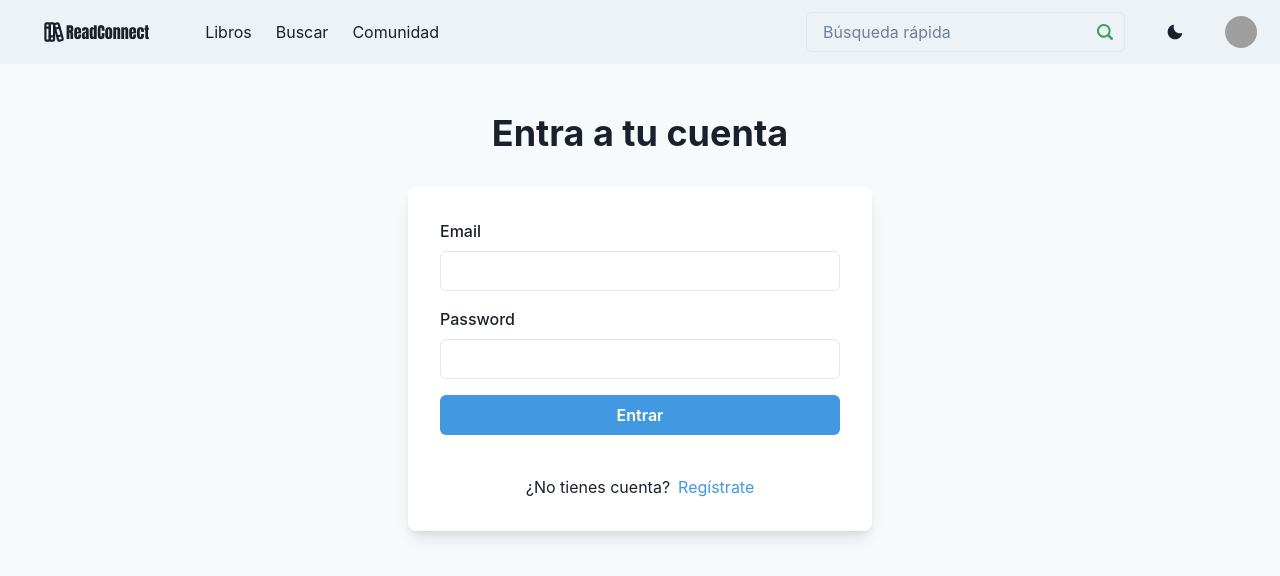
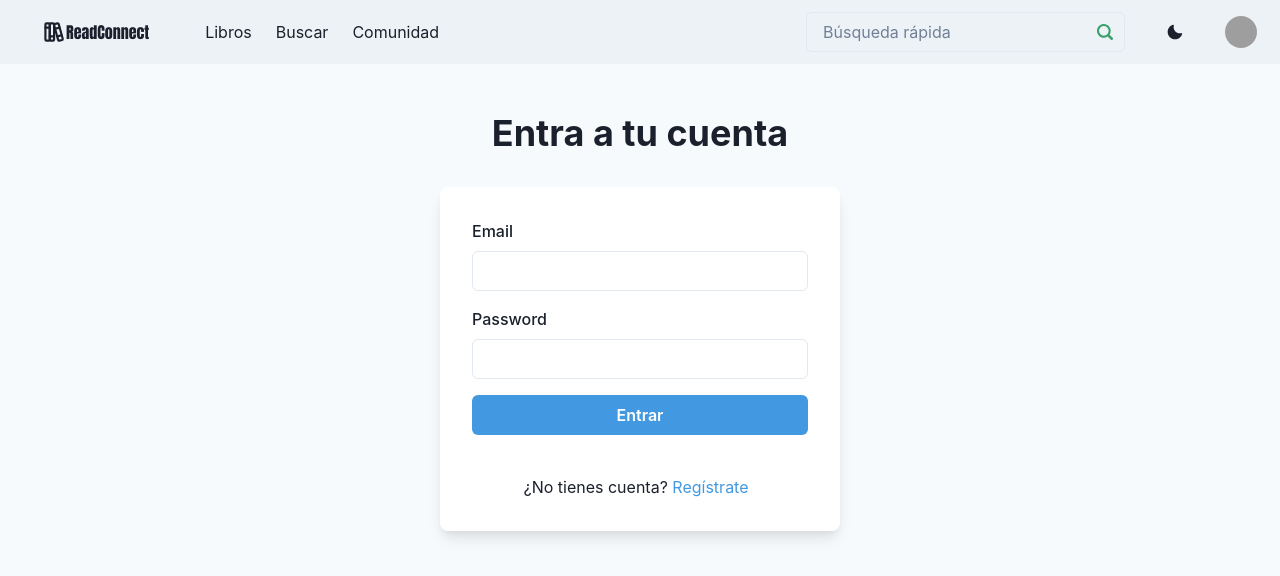
Before and after one commit to batithumann/read-connect-front, a React (Create React App) app: page /login in a window 1280 px wide. Shown: the top 576 px of the page. Built offline with nearby package versions, Linux system fonts and the light colour scheme; grey boxes are pictures that could not be loaded.

Commit message:
change login view style

```diff
--- a/src/views/Login.jsx
+++ b/src/views/Login.jsx
@@ -55,7 +55,7 @@ function Login() {
       justify={"center"}
       bg={useColorModeValue("gray.50", "gray.800")}
     >
-      <Stack spacing={8} mx={"auto"} minW={"lg"} py={12} px={6}>
+      <Stack spacing={8} mx={"auto"} minW={"md"} maxW={"lg"} py={12} px={6}>
         <Stack align={"center"}>
           <Heading fontSize={"4xl"}>Entra a tu cuenta</Heading>
         </Stack>
@@ -98,8 +98,12 @@ function Login() {
                 Entrar
               </Button>
               <Flex justifyContent="center">
-                <Text mr="2">¿No tienes cuenta?</Text>
-                <Link color={"blue.400"}>Regístrate</Link>
+                <Text mr="2">
+                  ¿No tienes cuenta?{" "}
+                  <Link href="/register" color={"blue.400"}>
+                    Regístrate
+                  </Link>
+                </Text>
               </Flex>
             </Stack>
           </Stack>
```
